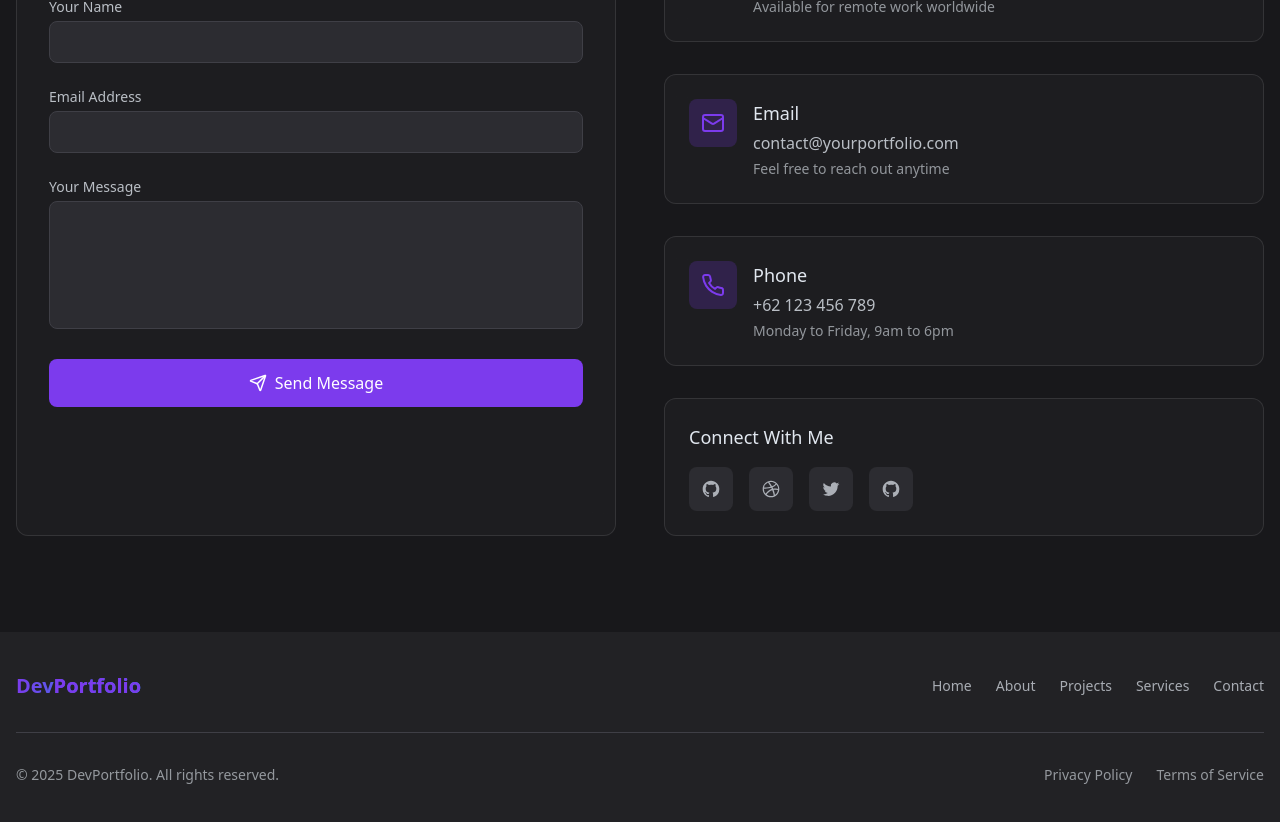
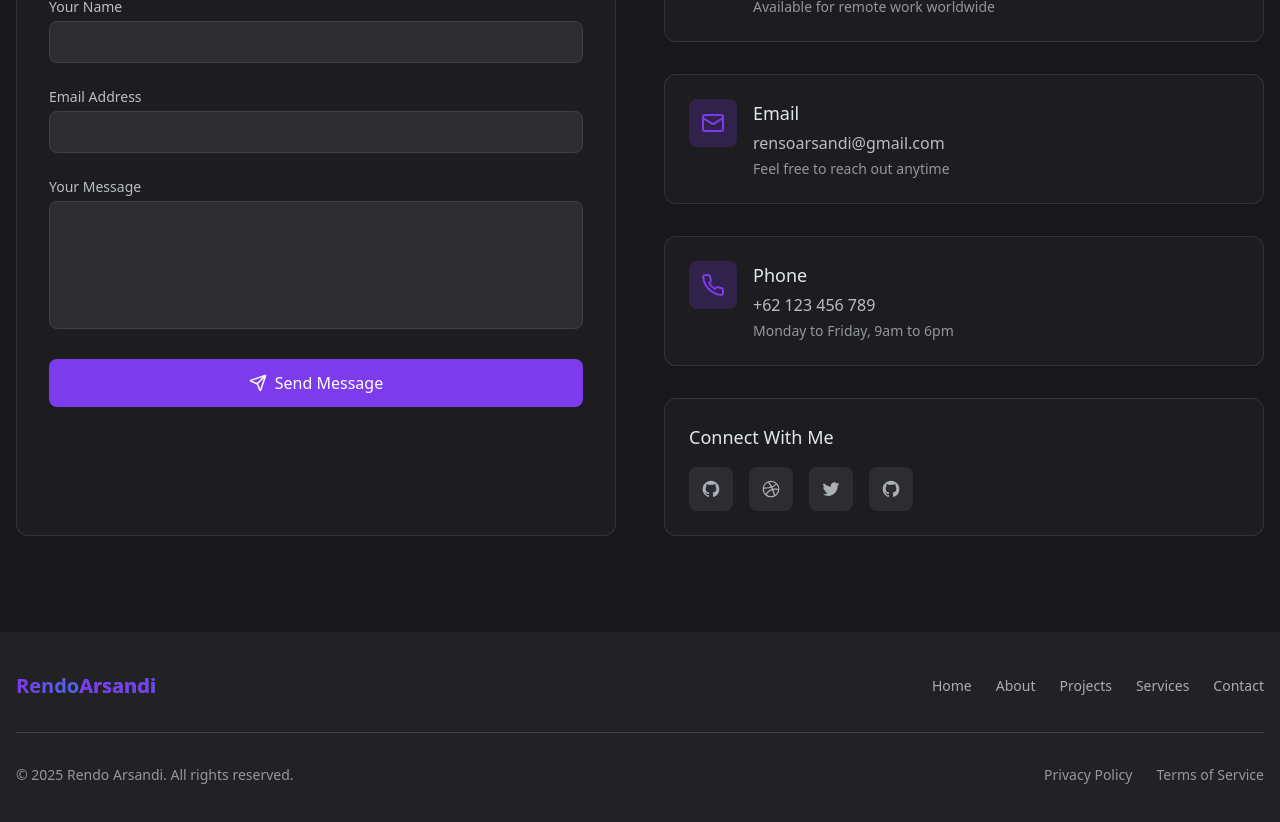
Before and after one commit to rendoarsandi/engaging-edge-portfolio, a React (Vite) app: page / in a window 1280 px wide. Shown: the part 4660-5482 px from the top of the page. Built offline with nearby package versions, Linux system fonts and the light colour scheme.

Commit message:
Rename and update contact info
Update name and email address in the contact section.

```diff
--- a/src/components/ContactSection.tsx
+++ b/src/components/ContactSection.tsx
@@ -144,8 +144,8 @@ const ContactSection: React.FC = () => {
               </div>
               <div>
                 <h4 className="text-lg font-medium mb-1">Email</h4>
-                <a href="mailto:contact@yourportfolio.com" className="text-foreground/80 hover:text-primary transition-colors">
-                  contact@yourportfolio.com
+                <a href="mailto:rensoarsandi@gmail.com" className="text-foreground/80 hover:text-primary transition-colors">
+                  rensoarsandi@gmail.com
                 </a>
                 <p className="text-sm text-foreground/60 mt-1">Feel free to reach out anytime</p>
               </div>
--- a/src/components/Footer.tsx
+++ b/src/components/Footer.tsx
@@ -9,7 +9,7 @@ const Footer: React.FC = () => {
       <div className="container mx-auto px-4">
         <div className="flex flex-col md:flex-row items-center justify-between">
           <div className="mb-4 md:mb-0">
-            <span className="text-xl font-bold text-gradient">Dev<span className="text-primary">Portfolio</span></span>
+            <span className="text-xl font-bold text-gradient">Rendo<span className="text-primary">Arsandi</span></span>
           </div>
 
           <div className="flex flex-col md:flex-row items-center space-y-4 md:space-y-0 md:space-x-8">
@@ -24,7 +24,7 @@ const Footer: React.FC = () => {
         </div>
 
         <div className="border-t border-border mt-8 pt-8 flex flex-col md:flex-row items-center justify-between text-sm text-foreground/60">
-          <p>© {currentYear} DevPortfolio. All rights reserved.</p>
+          <p>© {currentYear} Rendo Arsandi. All rights reserved.</p>
           <div className="mt-4 md:mt-0 flex space-x-6">
             <a href="#" className="hover:text-primary transition-colors">Privacy Policy</a>
             <a href="#" className="hover:text-primary transition-colors">Terms of Service</a>
```
